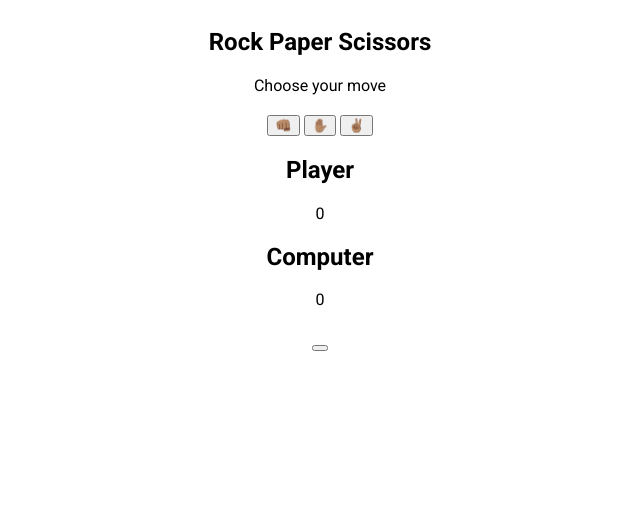
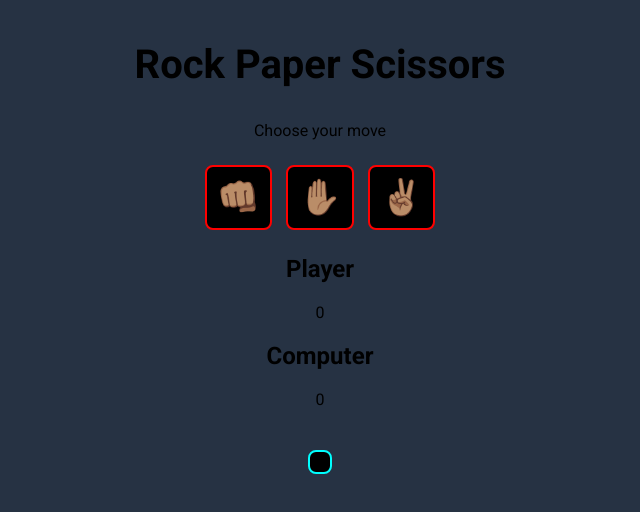
Before and after one commit to EdrichVZ/Odin-Project-Rock-Paper-Scissors, a plain HTML site: page index.html in a window 1280 px wide. Shown: the whole page, without its empty margins (320-960 px from the left). Drawn offline with Linux system fonts and the light colour scheme.

Commit message:
Updated styling

```diff
--- a/index.html
+++ b/index.html
@@ -11,7 +11,7 @@
 </head>
 <body>
     <section class="game">
-        <h1>Rock Paper Scissors</h1>
+        <h1 id="header">Rock Paper Scissors</h1>
         <div class="move">Choose your move</div>
         <!-- <div class="round"></div> -->
         <!-- Player options -->
--- a/styles.css
+++ b/styles.css
@@ -5,12 +5,42 @@ body, .game {
     align-items: center;
     text-align: center;
     font-family: 'Roboto', sans-serif;
+    background-color: #263243;
+}
+
+#header {
+    font-size: 40px;
 }
 
 .options {
     padding-top: 20px;
 }
 
+.rock, .paper, .scissors {
+    font-size: 35px;
+    margin: 5px;
+    border-radius: 8px;
+    padding: 10px;
+    background-color:rgb(0, 0, 0);
+    border-style: solid;
+    border-color: rgb(255, 0, 0);
+}
+
+.restart {
+    font-size: 15px;
+    font-style: bold;
+    margin: 5px;
+    border-radius: 8px;
+    padding: 10px;
+    background-color:rgb(0, 0, 0);
+    border-style: solid;
+    border-color: rgb(0, 255, 255);
+    color: white;
+}
+
+
 .result {
     padding-bottom: 20px;
+    font-size: 20px;
+    font-style: bold;
 }
```
